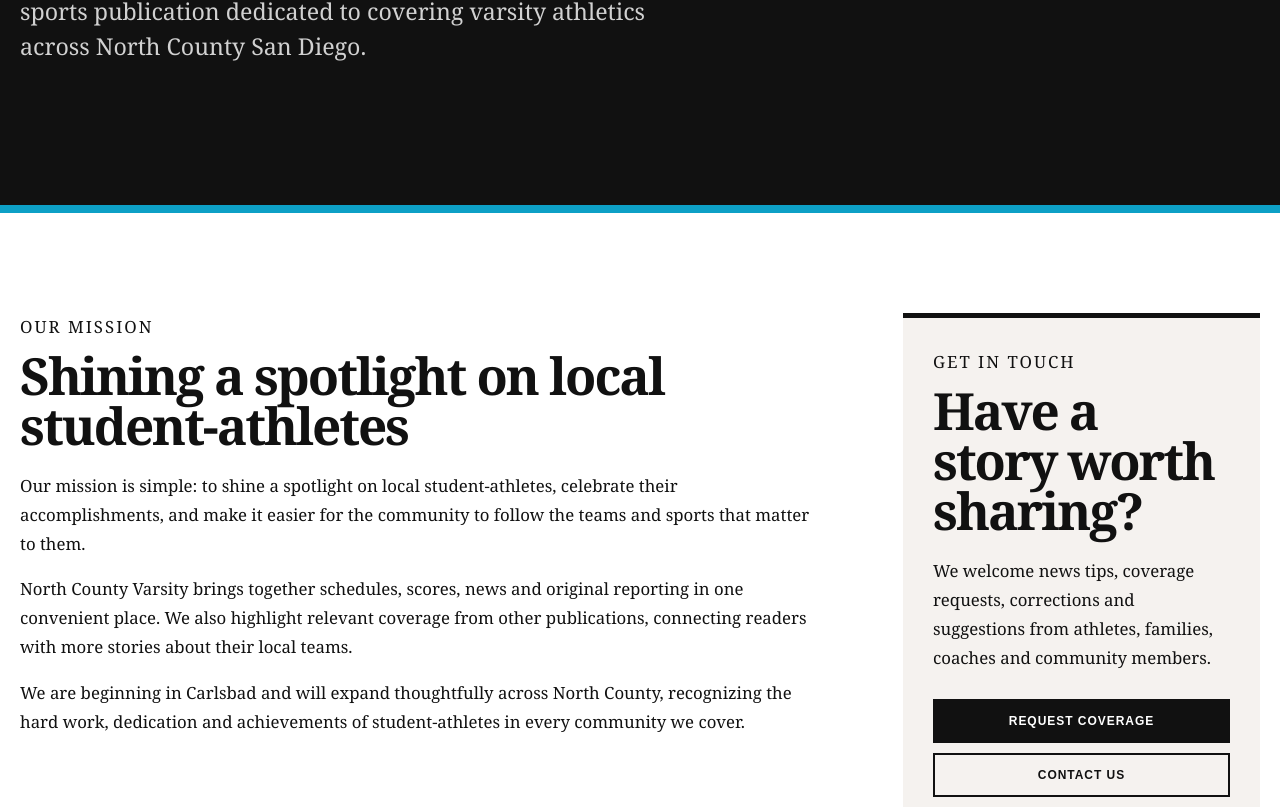
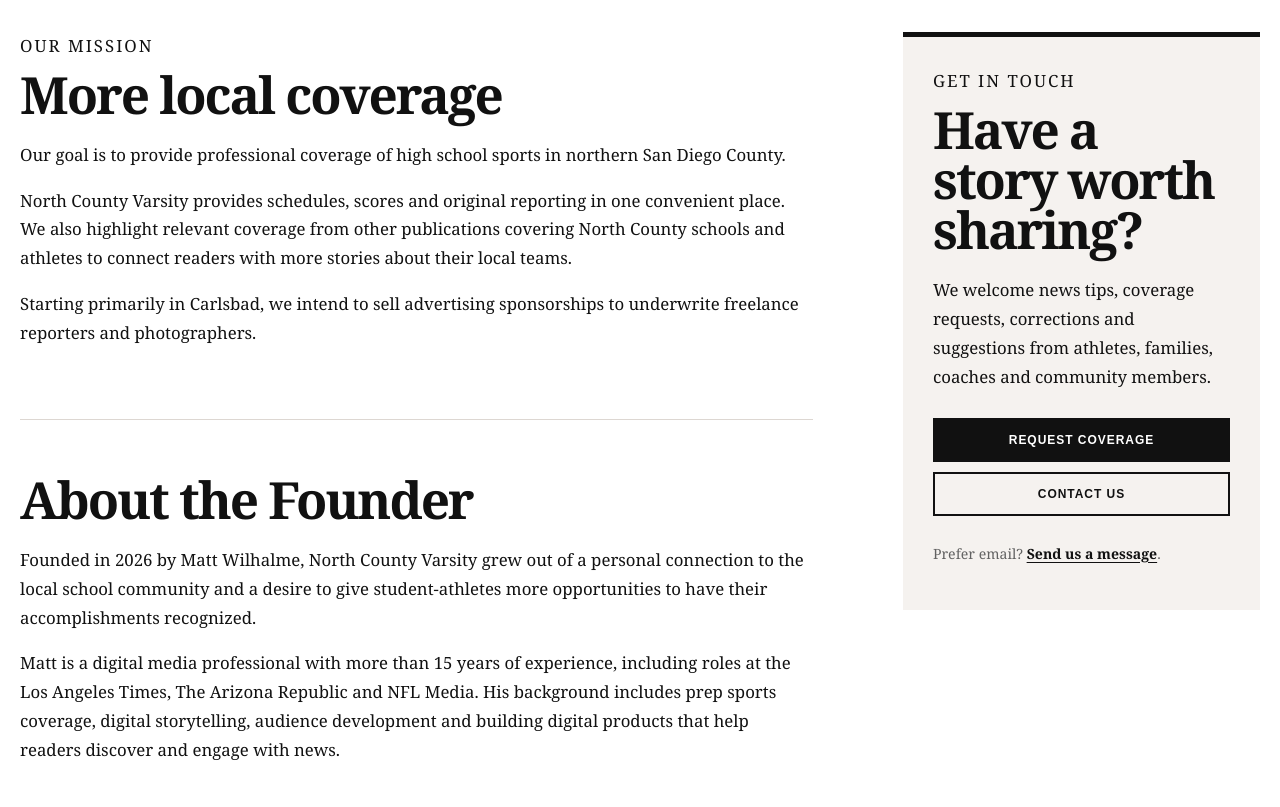
Before and after one commit to mattwilhalme/carlsbad-varsity, a Next.js app: page /about in a window 1280 px wide. Shown: the part 653-1460 px from the top of the page. Built offline with nearby package versions, Linux system fonts and the light colour scheme.

Commit message:
Update about us language, tweak headline data

```diff
--- a/src/app/about/page.tsx
+++ b/src/app/about/page.tsx
@@ -14,7 +14,6 @@ export default function AboutPage() {
       <header className="about-hero">
         <div className="page-shell about-hero-inner">
           <p className="kicker">About North County Varsity</p>
-          <h1>Local sports.<br />Local stories.<br />North County.</h1>
           <p className="dek">Founded in 2026, North County Varsity is an independent sports publication dedicated to covering varsity athletics across North County San Diego.</p>
         </div>
       </header>
@@ -23,16 +22,16 @@ export default function AboutPage() {
         <article className="about-copy">
           <section aria-labelledby="mission-heading">
             <p className="kicker">Our mission</p>
-            <h2 id="mission-heading">Shining a spotlight on local student-athletes</h2>
-            <p>Our mission is simple: to shine a spotlight on local student-athletes, celebrate their accomplishments, and make it easier for the community to follow the teams and sports that matter to them.</p>
-            <p>North County Varsity brings together schedules, scores, news and original reporting in one convenient place. We also highlight relevant coverage from other publications, connecting readers with more stories about their local teams.</p>
-            <p>We are beginning in Carlsbad and will expand thoughtfully across North County, recognizing the hard work, dedication and achievements of student-athletes in every community we cover.</p>
+            <h2 id="mission-heading">More local coverage</h2>
+            <p>Our goal is to provide professional coverage of high school sports in northern San Diego County.</p>
+            <p>North County Varsity provides schedules, scores and original reporting in one convenient place. We also highlight relevant coverage from other publications covering North County schools and athletes to connect readers with more stories about their local teams.</p>
+            <p>Starting primarily in Carlsbad, we intend to sell advertising sponsorships to underwrite freelance reporters and photographers.</p>
           </section>
 
           <section aria-labelledby="founder-heading">
             <h2 id="founder-heading">About the Founder</h2>
-            <p>Founded in 2026 by journalist and Carlsbad resident Matt Wilhalme, North County Varsity grew out of a personal connection to the local school community and a desire to give student-athletes more opportunities to have their accomplishments recognized.</p>
-            <p>Matt is a journalist and digital media professional with more than 15 years of experience, including roles at the Los Angeles Times, The Arizona Republic and NFL Media. His background includes prep sports coverage, digital storytelling, audience development and building digital products that help readers discover and engage with news.</p>
+            <p>Founded in 2026 by Matt Wilhalme, North County Varsity grew out of a personal connection to the local school community and a desire to give student-athletes more opportunities to have their accomplishments recognized.</p>
+            <p>Matt is a digital media professional with more than 15 years of experience, including roles at the Los Angeles Times, The Arizona Republic and NFL Media. His background includes prep sports coverage, digital storytelling, audience development and building digital products that help readers discover and engage with news.</p>
           </section>
 
           <section aria-labelledby="independence-heading">
--- a/src/data/editorial-data.ts
+++ b/src/data/editorial-data.ts
@@ -6,7 +6,7 @@ export const editorialStories: EditorialStory[] = [
   {
     slug: "basketball-article-test-homepage-build-2026",
     sport: "Boys’ basketball",
-    headline: "Basketball — Article test for homepage build 2026",
+    headline: "Article test for homepage build 2026",
     dek: "Carlsbad turns a composed second half into a statement win, offering an early look at how the Lancers hope to play when the season arrives.",
     byline: "North County Varsity staff",
     publishedAt: "2026-10-28",
@@ -26,7 +26,7 @@ export const editorialStories: EditorialStory[] = [
   {
     slug: "football-article-test-homepage-build-2026",
     sport: "Football",
-    headline: "Football — Article test for homepage build 2026",
+    headline: "Another article test for homepage build",
     dek: "Under the lights, Carlsbad’s offense finds its rhythm while a disciplined defense closes the door late.",
     byline: "North County Varsity staff",
     publishedAt: "2026-10-27",
@@ -43,7 +43,7 @@ export const editorialStories: EditorialStory[] = [
   {
     slug: "track-field-article-test-homepage-build-2026",
     sport: "Track and field",
-    headline: "Track and field — Article test for homepage build 2026",
+    headline: "Yet another article test for homepage",
     dek: "Carlsbad’s sprinters set the early pace in a bright afternoon meet built around depth, clean exchanges and personal bests.",
     byline: "North County Varsity staff",
     publishedAt: "2026-10-26",
```
